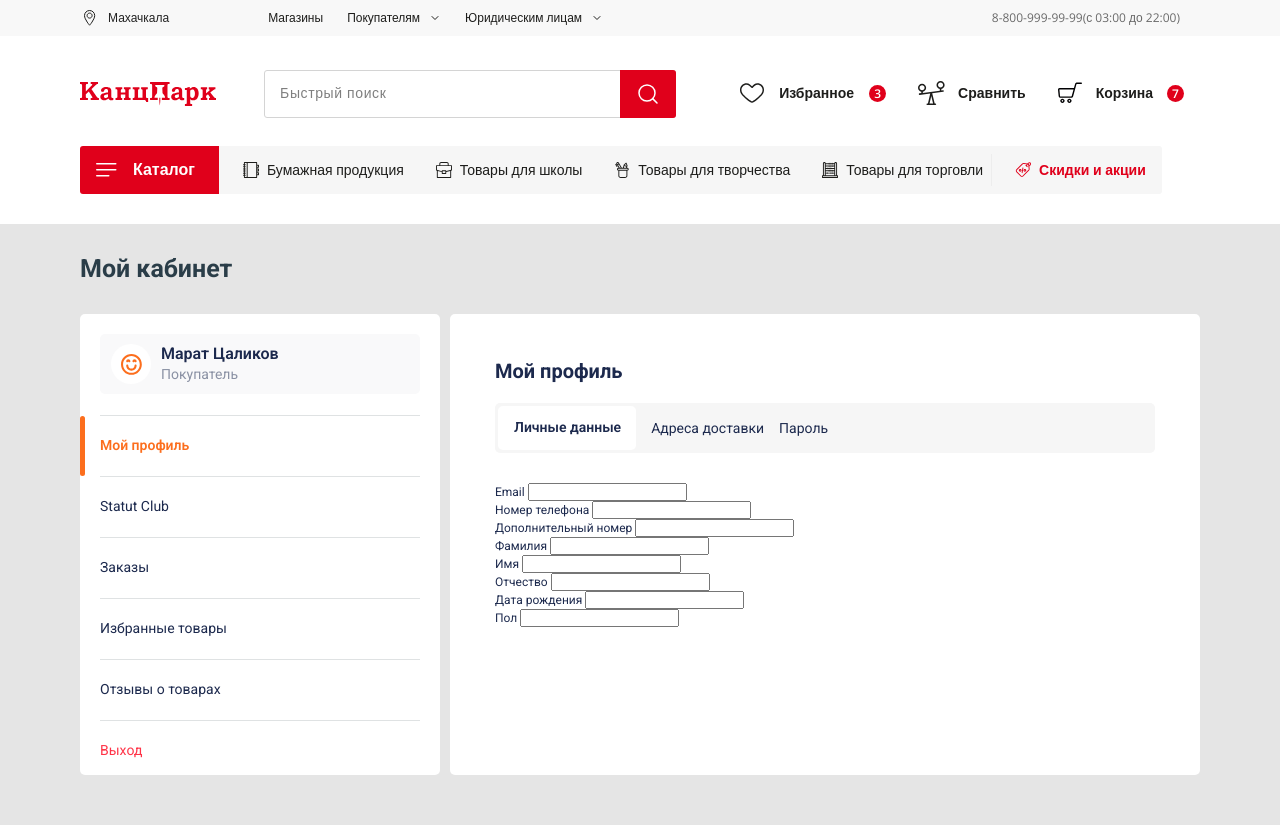
After one commit to caelykk/header, a PHP site: page /cabinet.php in a window 1280 px wide. The commit adds this page. Run offline with PHP 8.4, Linux system fonts and the light colour scheme.

Commit message:
Added Cabinet

```diff
--- /dev/null
+++ b/assets/css/cabinet.css
@@ -0,0 +1,205 @@
+@import url('https://fonts.googleapis.com/css2?family=Roboto:ital,wght@0,100..900;1,100..900&display=swap');
+
+
+.cabinet
+{
+    font-family: 'Roboto';
+    background-color: #E5E5E5;
+    margin-bottom: 50px;
+    color: #1C294D;
+
+}
+.cabinet-title
+{
+    display: block;
+    font-size: 25px;
+    line-height: 30px;
+    font-weight: 700;
+    margin-top: 30px;
+    margin-bottom: 30px;
+    color: #2A3D48;
+}
+
+.cabinet-content
+{
+    display: flex;
+    /* align-items: center; */
+    justify-content: space-between;
+}
+
+.cabinet-nav
+{
+    width: 100%;
+    max-width: 360px;
+    max-height: 461px;
+    background-color: #fff;
+    z-index: 1;
+    border-radius: 5px;
+}
+.cabinet-nav-wr
+{
+    padding: 20px;
+    height: 100%;
+
+}
+
+.cabinet-nav-person-btn
+{
+    background-color: #F9F9FA;
+    padding: 10px;
+    padding-left: 19px;
+    border-radius: 5px;
+    /* margin-bottom: 15px; */
+
+}
+.cabinet-nav-person-btn--icon
+{
+    position: relative;
+    display: flex;
+    align-items: center;
+    z-index: 3;
+}
+
+.cabinet-nav-person-btn--user
+{
+    display: flex;
+    flex-direction: column;
+}
+
+.cabinet-nav-person-btn--user-name
+{
+    font-size: 16px;
+    line-height: 20px;
+    font-weight: 600;
+}
+
+.cabinet-nav-person-btn--user-status
+{
+    font-size: 14px;
+    line-height: 20px;
+    font-weight: 400;
+    color: rgba(28, 41, 77, 0.5);
+}
+
+.cabinet-nav-person-btn--icon::before
+{
+    content: "";
+    width: 40px;
+    height: 40px;
+    border-radius: 50%;
+    position: absolute;
+    background-color: #fff;
+    left: -8px;
+    z-index: -1;
+}
+
+.cabinet-nav-items
+{
+    font-size: 14px;
+    font-weight: 400;
+    line-height: 20px;
+    display: flex;
+    flex-direction: column;
+    justify-content: space-between;
+    gap: 41px;
+}
+
+.cabinet-nav-item
+{
+    position: relative;
+}
+
+
+.cabinet-nav-item:nth-child(2) a
+{
+    font-weight: 600;
+    color: #FC6E1D;
+}
+
+.cabinet-nav-item:last-child a
+{
+    color: #FF3347;
+}
+.cabinet-nav-item:not(:first-child)::after
+{
+    content: "";
+    width: 320px;
+    height: 1px;
+    background-color: #2A3D48;
+    opacity: .15;
+    position: absolute;
+    top: 0;
+    left: 0;
+    transform: translateY(-20px);
+}
+
+
+.active::before
+{
+    content: "";
+    width: 5px;
+    height: 60px;
+    border-radius: 5px;
+    background-color: #FC6E1D;
+    position: absolute;
+    top: -19px;
+    left: -20px;
+}
+
+.cabinet-nav-item-link:first-child
+{
+
+    display: flex;
+    align-items: center;
+    gap: 17px;
+    color: #1C294D;
+}
+
+
+.cabinet-profile
+{
+    max-width: 750px;
+    width: 100%;
+    background-color: #fff;
+    padding: 45px;
+    border-radius: 5px;
+}
+
+.cabinet-profile-title
+{
+    font-size: 20px;
+    font-weight: 700;
+    line-height: 25px;
+    margin-bottom: 19px;
+}
+
+.cabinet-profile-nav
+{
+    background-color: #F6F6F6;
+    border-radius: 5px;
+    padding: 3px;
+    margin-bottom: 30px;
+    line-height: 25px;
+    font-size: 14px;
+}
+
+.cabinet-profile-nav-items
+{
+    display: flex;
+    align-items: center;
+    gap: 15px;
+
+}
+
+.cabinet-profile-nav-item-active
+{
+    border-radius: 5px;
+    background-color: #fff;
+    padding: 9px 15px 10px 16px;
+    font-weight: 600;
+}
+.cabinet-profile-nav-item-link
+{
+    color: #1C294D;
+
+}
--- a/assets/css/style.css
+++ b/assets/css/style.css
@@ -15,6 +15,7 @@ body
     font-weight: 400;
     font-size: 12px;
     font-style: normal;
+    background-color: #E5E5E5;
 }
 
 a
@@ -37,6 +38,11 @@ a
 {
     border-radius: 3px;
     background-color: #E0001B;
+}
+
+.header
+{
+    background-color: #fff;
 }
 
 .header-wr
@@ -203,6 +209,11 @@ a
     border-radius: 3px;
 }
 
+.header__bottom
+{
+    margin-bottom: 30px;
+}
+
 .header__bottom-wr
 {
     display: flex;
--- a/assets/js/main.js
+++ b/assets/js/main.js
@@ -1 +1 @@
-import './myscript.js'
+import './formdata.js'
--- /dev/null
+++ b/cabinet.php
@@ -0,0 +1,164 @@
+<!DOCTYPE html>
+<html lang="en">
+  <head>
+    <meta charset="utf-8">
+    <meta content="width=device-width, initial scale=1.0">
+    <!-- <link rel="stylesheet" href="./assets/css/reset.css"> -->
+    <link rel="stylesheet" href="./assets/css/cabinet.css">
+    <title>Мой профиль</title>
+  </head>
+  <body>
+
+    <?php require_once('./index.php');?>
+
+    <main class="cabinet">
+      <div class="container">
+        <div class="cabinet-wr">
+          <div class="cabinet-title">
+              <h1 class="cabinet-title-h1">Мой кабинет</h1>
+          </div>
+
+          <div class="cabinet-content">
+            <nav class="cabinet-nav">
+              <div class="cabinet-nav-wr">
+                <ul class="cabinet-nav-items">
+                  <li class="cabinet-nav-item cabinet-nav-person-btn">
+                    <a href="" class="cabinet-nav-item-link">
+                      <div class="cabinet-nav-person-btn--icon">
+                        <svg width="25" height="25" viewBox="0 0 25 25" fill="none" xmlns="http://www.w3.org/2000/svg">
+                          <path fill-rule="evenodd" clip-rule="evenodd" d="M2 12.4167C2 18.1696 6.6637 22.8333 12.4167 22.8333C18.1696 22.8333 22.8333 18.1696 22.8333 12.4167C22.8333 6.6637 18.1696 2 12.4167 2C6.6637 2 2 6.6637 2 12.4167ZM4.08333 12.4167C4.08333 7.81429 7.81429 4.08333 12.4167 4.08333C17.019 4.08333 20.75 7.81429 20.75 12.4167C20.75 17.019 17.019 20.75 12.4167 20.75C7.81429 20.75 4.08333 17.019 4.08333 12.4167ZM9.29167 13.4583C9.29167 12.883 8.8253 12.4167 8.25 12.4167C7.6747 12.4167 7.20833 12.883 7.20833 13.4583C7.20833 16.3348 9.54018 18.6667 12.4167 18.6667C15.2931 18.6667 17.625 16.3348 17.625 13.4583C17.625 12.883 17.1586 12.4167 16.5833 12.4167C16.008 12.4167 15.5417 12.883 15.5417 13.4583C15.5417 15.1842 14.1426 16.5833 12.4167 16.5833C10.6908 16.5833 9.29167 15.1842 9.29167 13.4583ZM8.25 10.3333C8.8253 10.3333 9.29167 9.86696 9.29167 9.29167C9.29167 9.86696 9.75804 10.3333 10.3333 10.3333C10.9086 10.3333 11.375 9.86696 11.375 9.29167C11.375 8.14107 10.4423 7.20833 9.29167 7.20833C8.14107 7.20833 7.20833 8.14107 7.20833 9.29167C7.20833 9.86696 7.6747 10.3333 8.25 10.3333ZM15.5417 9.29167C15.5417 9.86696 15.0753 10.3333 14.5 10.3333C13.9247 10.3333 13.4583 9.86696 13.4583 9.29167C13.4583 8.14107 14.3911 7.20833 15.5417 7.20833C16.6923 7.20833 17.625 8.14107 17.625 9.29167C17.625 9.86696 17.1586 10.3333 16.5833 10.3333C16.008 10.3333 15.5417 9.86696 15.5417 9.29167Z" fill="#FC6E1D"/>
+                        </svg>
+                      </div>
+                      <div class="cabinet-nav-person-btn--user">
+                        <span class="cabinet-nav-person-btn--user-name">Марат Цаликов</span>
+                        <small class="cabinet-nav-person-btn--user-status">Покупатель</small>
+                      </div>
+                    </a>
+                  </li>
+                  <li class="cabinet-nav-item active">
+                    <a href="" class="cabinet-nav-item-link">
+                      <span>Мой профиль</span>
+                    </a>
+                  </li>
+                  <li class="cabinet-nav-item">
+                    <a href="" class="cabinet-nav-item-link">
+                      <span>Statut Club</span>
+                    </a>
+                  </li>
+                  <li class="cabinet-nav-item">
+                    <a href="" class="cabinet-nav-item-link">
+                      <span>Заказы</span>
+                    </a>
+                  </li>
+                  <li class="cabinet-nav-item">
+                    <a href="" class="cabinet-nav-item-link">
+                      <span>Избранные товары</span>
+                    </a>
+                  </li>
+                  <li class="cabinet-nav-item">
+                    <a href="" class="cabinet-nav-item-link">
+                      <span>Отзывы о товарах</span>
+                    </a>
+                  </li>
+                  <li class="cabinet-nav-item">
+                    <a href="" class="cabinet-nav-item-link">
+                      <span>Выход</span>
+                    </a>
+                  </li>
+                </ul>
+              </div>
+            </nav>
+
+            <section class="cabinet-profile">
+              <div class="cabinet-profile-title">
+                <h2 class="cabinet-profile-title-h2">Мой профиль</h2>
+              </div>
+
+              <nav class="cabinet-profile-nav">
+                <ul class="cabinet-profile-nav-items">
+                  <li class="cabinet-profile-nav-item cabinet-profile-nav-item-active">
+                    <a href="" class="cabinet-profile-nav-item-link">
+                      <span>Личные данные</span>
+                    </a>
+                  </li>
+                  <li class="cabinet-profile-nav-item">
+                    <a href="" class="cabinet-profile-nav-item-link">
+                      <span>Адреса доставки</span>
+                    </a>
+                  </li>
+                  <li class="cabinet-profile-nav-item">
+                    <a href="" class="cabinet-profile-nav-item-link">
+                      <span>Пароль</span>
+                    </a>
+                  </li>
+                </ul>
+              </nav>
+
+              <!-- Форма профиля -->
+              <form action="" class="cabinet-profile-form">
+
+                <!-- Email -->
+                <div class="cabinet-profile-form-email">
+                  <label class="cabinet-profile-form-email--label">Email</label>
+                    <input type="text" class="cabinet-profile-form-email--input">
+                    <small class="cabinet-profile-form-email--error"></small>
+                </div>
+
+                <!-- Телефоны -->
+                <div class="cabinet-profile-form-phones">
+                  <!-- Основной телефон -->
+                  <div class="cabinet-profile-form-phone1">
+                    <label class="cabinet-profile-form-phone1--label">Номер телефона</label>
+                      <input type="text" class="cabinet-profile-form-phone1--input">
+                      <small class="cabinet-profile-form-phone1--error"></small>
+                  </div>
+                  <!-- Дополнительный телефон -->
+                  <div class="cabinet-profile-form-phone2">
+                    <label class="cabinet-profile-form-phone2--label">Дополнительный номер</label>
+                      <input type="text" class="cabinet-profile-form-phone2--input">
+                      <small class="cabinet-profile-form-phone2--error"></small>
+                  </div>
+                </div>
+
+                <!-- Фамилия -->
+                <div class="cabinet-profile-form-lastName">
+                  <label class="cabinet-profile-form-lastName--label">Фамилия</label>
+                    <input type="text" class="cabinet-profile-form-lastName--input">
+                    <small class="cabinet-profile-form-lastName--error"></small>
+                </div>
+
+                <!-- Имя -->
+                <div class="cabinet-profile-form-name">
+                  <label class="cabinet-profile-form-name--label">Имя</label>
+                    <input type="text" class="cabinet-profile-form-name--input">
+                    <small class="cabinet-profile-form-name--error"></small>
+                </div>
+
+                <!-- Отчество -->
+                <div class="cabinet-profile-form-secondName">
+                  <label class="cabinet-profile-form-secondName--label">Отчество</label>
+                    <input type="text" class="cabinet-profile-form-secondName--input">
+                    <small class="cabinet-profile-form-secondName--error"></small>
+                </div>
+
+                <!-- Дата рождения -->
+                <div class="cabinet-profile-form-birthday">
+                  <label class="cabinet-profile-form-birthday--label">Дата рождения</label>
+                    <input type="text" class="cabinet-profile-form-birthday--input">
+                    <small class="cabinet-profile-form-birthday--error"></small>
+                </div>
+
+                <!-- Пол -->
+                <div class="cabinet-profile-form-gender">
+                  <label class="cabinet-profile-form-gender--label">Пол</label>
+                    <input type="text" class="cabinet-profile-form-gender--input">
+                    <small class="cabinet-profile-form-gender--error"></small>
+                </div>
+              </form>
+            </section>
+          </div>
+        </div>
+      </div>
+    </main>
+  </body>
+</html>
--- a/index.html
+++ b/index.php
@@ -205,13 +205,13 @@
 
   <script type="module" src="./assets/js/main.js"></script>
 
-  <main>
+  <!-- <main>
     <form id="formElem">
       <input type="text" name="name" value="Marat">
       <input type="text" name="surname" value="Tsalikov">
       <input type="text" name="age" value="33">
       <input type="submit">
     </form>
-  </main>
+  </main> -->
 </body>
 </html>
```
Also changed, not shown: assets/images/cabinet-nav-smile.svg (added).
